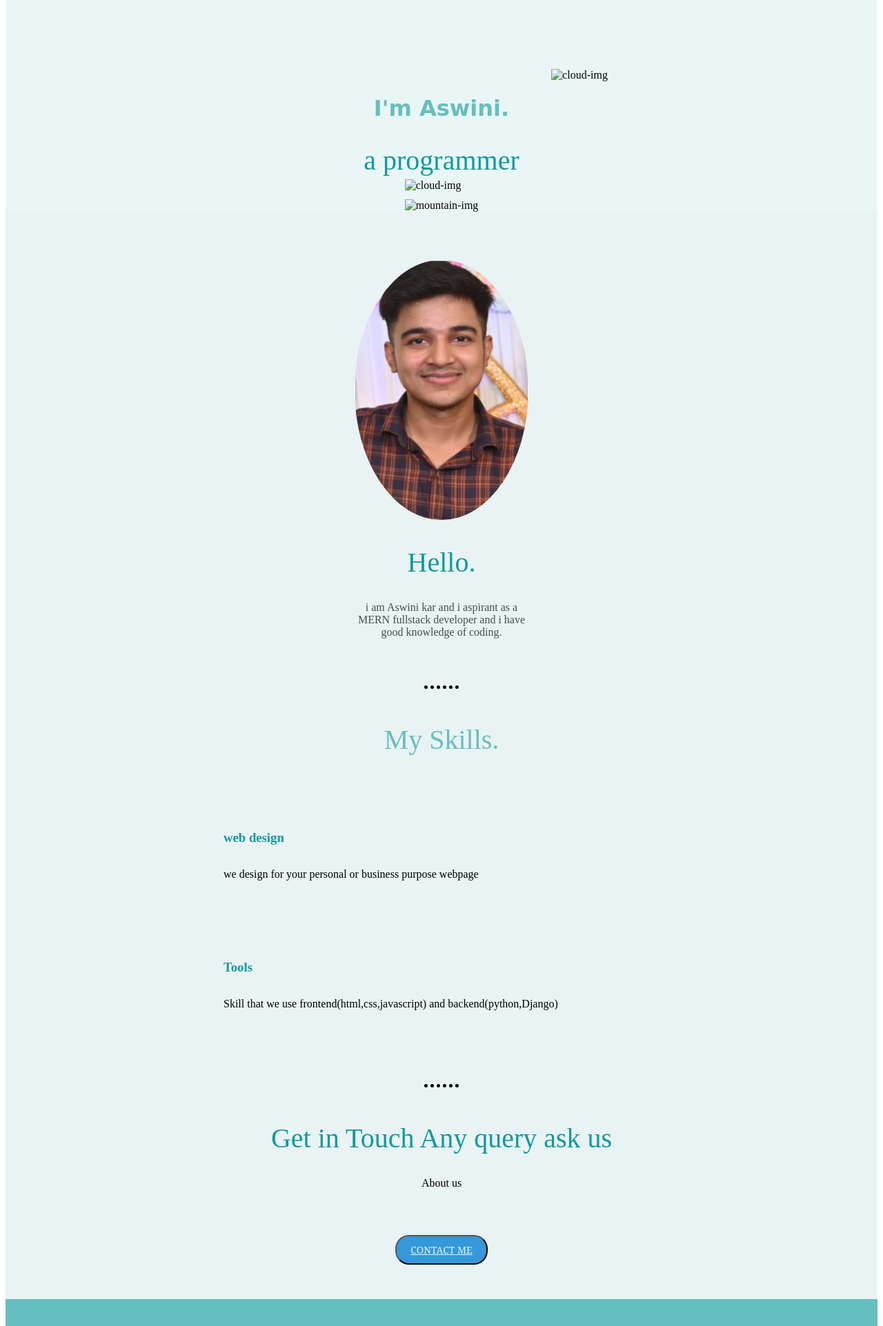
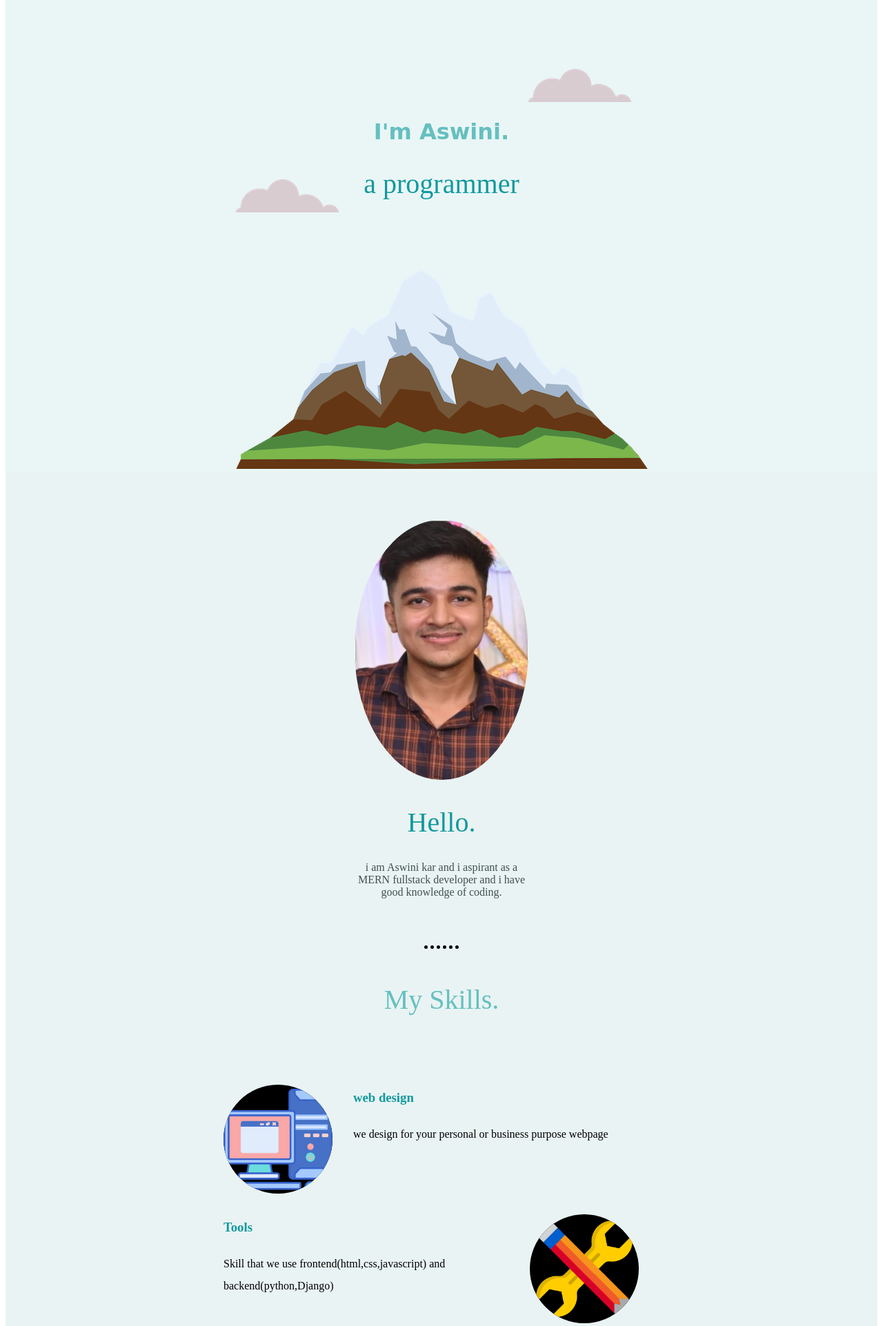
Before and after one commit to Aswini9861/personal-website, a plain HTML site: page index.html in a window 1280 px wide. Shown: the top 1923 px of the page at 69% size. Drawn offline with Linux system fonts and the light colour scheme; files that its build step writes are made by us from their sources; a web font is replaced by a local one.

Commit message:
Update index.html

```diff
--- a/index.html
+++ b/index.html
@@ -3,7 +3,7 @@
   <head>
     <meta charset="UTF-8" />
     <title>Aswini Webmaster</title>
-    <link rel="stylesheet" href="css/style.css" />
+    <link rel="stylesheet" href="style.css" />
     <link rel="icon" href="photo.jpg" />
     <style>
       @import url("https://fonts.googleapis.com/css2?family=Anton&family=Cedarville+Cursive&family=Poppins:ital,wght@0,600;1,500&family=Roboto:wght@300&family=Ubuntu:wght@700&display=swap");
@@ -11,13 +11,13 @@
   </head>
   <body>
     <div class="topcontainer">
-      <img class="top-cloud" src="images/cloud.png" alt="cloud-img" />
+      <img class="top-cloud" src="cloud.png" alt="cloud-img" />
 
       <h1 class="name">I'm Aswini.</h1>
       <h2 class="desg">a programmer</h2>
 
-      <img class="bottom-cloud" src="images/cloud.png" alt="cloud-img" />
-      <img class="mountain" src="images/mountain.png" alt="mountain-img" />
+      <img class="bottom-cloud" src="cloud.png" alt="cloud-img" />
+      <img class="mountain" src="mountain.png" alt="mountain-img" />
     </div>
 
     <div class="middle-container">
@@ -33,14 +33,14 @@
       <div class="skills">
         <h2 class="skillhead">My Skills.</h2>
         <div class="skill-row">
-          <img class="computer-img" src="images/computer.png" alt="" />
+          <img class="computer-img" src="computer.png" alt="" />
           <h3>web design</h3>
           <p class="computer-text">
             we design for your personal or business purpose webpage
           </p>
         </div>
         <div class="skill-row">
-          <img class="skill-img" src="images/tools.png" alt="" />
+          <img class="skill-img" src="tools.png" alt="" />
           <h3 class="tool">Tools</h3>
           <p class="skill-text">
             Skill that we use frontend(html,css,javascript) and
```
